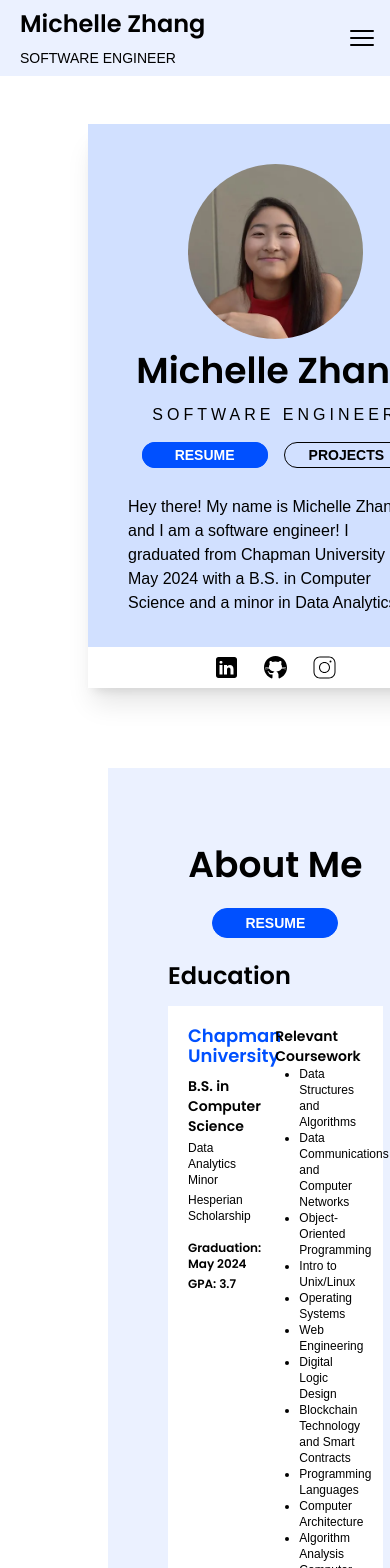
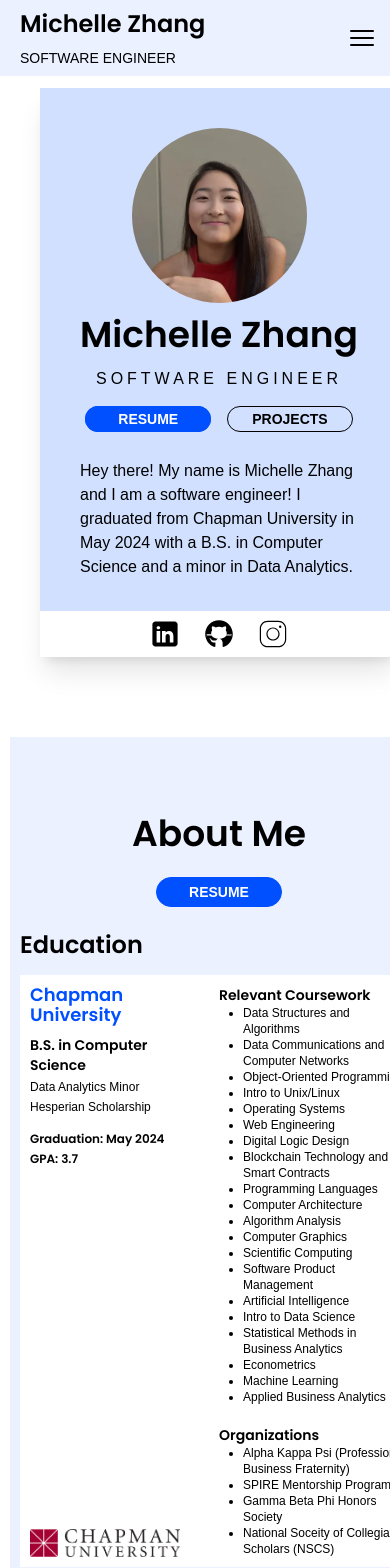
Before and after one commit to michelleezhangg/Personal-Website-Portfolio, a Next.js app: page / in a window 390 px wide. Shown: the top 1568 px of the page. Built offline with nearby package versions, Linux system fonts and the light colour scheme.

Commit message:
Add styles for mobile screens

```diff
--- a/src/app/components/HeroSection.jsx
+++ b/src/app/components/HeroSection.jsx
@@ -75,24 +75,24 @@ const ProfileCard = ({ isMd }) => {
           <Image
             src={SOCIAL_ICONS.linkedin}
             alt="LinkedIn Icon"
-            width={isMd ? 30 : 25}
-            height={isMd ? 30 : 25}
+            width={30}
+            height={30}
           />
         </Link>
         <Link href={SOCIAL_LINKS.github}>
           <Image
             src={SOCIAL_ICONS.github}
             alt="GitHub Icon"
-            width={isMd ? 30 : 25}
-            height={isMd ? 30 : 25}
+            width={30}
+            height={30}
           />
         </Link>
         <Link href={SOCIAL_LINKS.instagram}>
           <Image
             src={SOCIAL_ICONS.instagramLight}
             alt="Instagram Icon"
-            width={isMd ? 30 : 25}
-            height={isMd ? 30 : 25}
+            width={30}
+            height={30}
           />
         </Link>
       </div>
--- a/src/app/globals.css
+++ b/src/app/globals.css
@@ -105,14 +105,14 @@ body {
 }
 
 /* Responsive Design */
-@media (min-width: 1200px) and (max-width: 1310px) {
+@media (max-width: 1310px) {
   .section {
     margin-left: 80px;
     margin-right: 80px;
   }
 }
 
-@media (min-width: 1076px) and (max-width: 1199px) {
+@media (max-width: 1199px) {
   .section {
     margin-left: 60px;
     margin-right: 60px;
@@ -151,6 +151,24 @@ body {
   }
 }
 
+@media (max-width: 768px) {
+  .section {
+    margin-left: 20px;
+    margin-right: 20px;
+  }
+}
+
+@media (max-width: 445px) {
+  .section {
+    margin-left: 10px;
+    margin-right: 10px;
+  }
+
+  .section-box {
+    padding: 10px;
+  }
+}
+
 /* Testing */
 .test {
   border: 1px solid red;
--- a/src/app/page.js
+++ b/src/app/page.js
@@ -8,9 +8,9 @@ import Footer from "./components/Footer";
 
 export default function Home() {
   return (
-    <main className="flex flex-col bg-white">
+    <main className="flex flex-col bg-white p-0">
       <Navbar />
-      <div className="grid gap-20 mx-auto p-12 w-full max-w-screen overflow-hidden place-items-center">
+      <div className="grid gap-20 mobile-lg:p-12 mobile-md:p-6 py-3 w-full max-w-screen overflow-hidden place-items-center">
         <HeroSection />
         <AboutMeSection />
         <Projects />
--- a/tailwind.config.js
+++ b/tailwind.config.js
@@ -17,6 +17,9 @@ module.exports = {
       screens: {
         "hero-sm": "1200px",
         lg: "1076px",
+        "mobile-lg": "645px",
+        "mobile-md": "595px",
+        "mobile-sm": "445px",
       },
     },
   },
```
